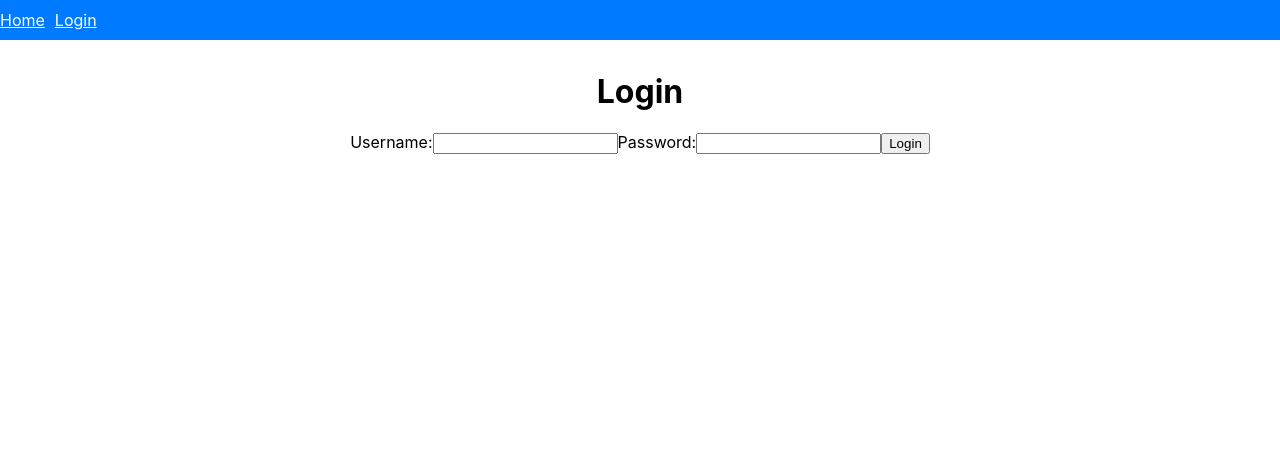
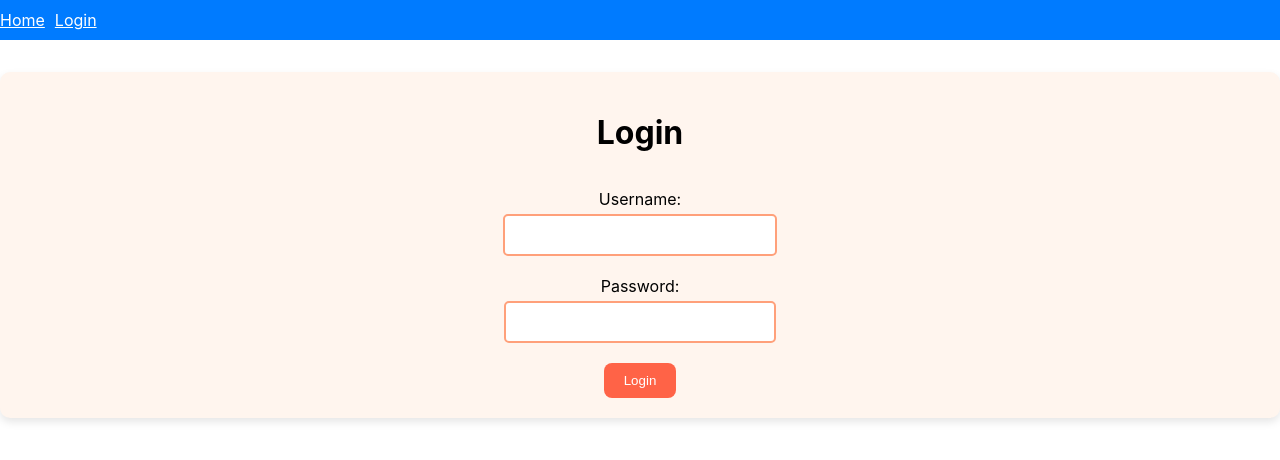
Before and after one commit to Peagledor/recipe-app-capstone, a React (Create React App) app: page /login in a window 1280 px wide. Shown: the top 460 px of the page. Built offline with nearby package versions, Linux system fonts and the light colour scheme; the HTML template or start-up script is replaced by a standard one.

Commit message:
styled login

```diff
--- a/src/pages/Login.jsx
+++ b/src/pages/Login.jsx
@@ -1,29 +1,35 @@
-import { useState } from "react";
-import { useDispatch } from "react-redux";
-import { useNavigate } from "react-router-dom"; // Use navigate hook
-import { loginUser } from "../controllers/userController"; // Reference this function
-import { authActions } from "../redux/slices/userSlice";
+// Login.jsx
+import React, { useState } from 'react';
+import { useNavigate } from 'react-router-dom';
+import { useDispatch } from 'react-redux';
+import { loginUser } from '../controllers/userController';
+import { authActions } from '../redux/slices/userSlice';
+import styles from './Login.module.css';
 
 const Login = () => {
-  const [username, setUsername] = useState("");
-  const [password, setPassword] = useState("");
+    const [username, setUsername] = useState('');
+    const [password, setPassword] = useState('');
     const dispatch = useDispatch();
-  const navigate = useNavigate(); // Use navigate hook
+    const navigate = useNavigate();
 
     const handleSubmit = async (event) => {
         event.preventDefault();
-
-    const credentials = { username, password };
-    const user = await loginUser(credentials, navigate); // Pass navigate
-
+        try {
+            const user = await loginUser({ username, password });
             if (user) {
-      dispatch(authActions.login(user)); // Update Redux store
-      navigate("/"); // Redirect to Home page after login
+                dispatch(authActions.login(user));
+                navigate('/');
+            } else {
+                alert('Invalid credentials, please try again.');
+            }
+        } catch (error) {
+            console.error('Login error:', error);
+            alert('Login failed, please check your connection and try again.');
         }
     };
 
     return (
-    <form onSubmit={handleSubmit}>
+        <form onSubmit={handleSubmit} className={styles.loginForm}>
             <h1>Login</h1>
             <label>
                 Username:
@@ -31,19 +37,21 @@ const Login = () => {
                     type="text"
                     value={username}
                     onChange={(e) => setUsername(e.target.value)}
+                    required
+                    className={styles.inputField}
                 />
             </label>
-
             <label>
                 Password:
                 <input
                     type="password"
                     value={password}
                     onChange={(e) => setPassword(e.target.value)}
+                    required
+                    className={styles.inputField}
                 />
             </label>
-
-      <button type="submit">Login</button>
+            <button type="submit" className={styles.loginButton}>Login</button>
         </form>
     );
 };
--- /dev/null
+++ b/src/pages/Login.module.css
@@ -0,0 +1,34 @@
+/* Login.module.css */
+.loginForm {
+    display: flex;
+    flex-direction: column;
+    align-items: center;
+    gap: 15px;
+    padding: 20px;
+    background-color: #fff5ee;
+    border-radius: 10px;
+    box-shadow: 0 4px 8px rgba(0, 0, 0, 0.1);
+}
+
+.inputField {
+    width: 80%;
+    padding: 10px;
+    margin: 5px 0;
+    border: 2px solid #ffa07a;
+    border-radius: 5px;
+    font-size: 16px;
+}
+
+.loginButton {
+    padding: 10px 20px;
+    background-color: #ff6347;
+    color: white;
+    border: none;
+    border-radius: 8px;
+    cursor: pointer;
+    transition: background-color 0.3s ease;
+}
+
+.loginButton:hover {
+    background-color: #ff4500;
+}
--- a/src/pages/RecipePosts.jsx
+++ b/src/pages/RecipePosts.jsx
@@ -1,55 +1,28 @@
-import { useEffect, useState, useCallback } from 'react';
+import React, { useEffect, useState } from 'react';
 import RecipeCard from '../components/RecipeCard';
-import CommentCard from '../components/CommentCard';
+import styles from './RecipePosts.module.css';
 import { getRecipes } from '../controllers/recipesController';
+
 const RecipePosts = () => {
     const [recipes, setRecipes] = useState([]);
+
     useEffect(() => {
         const loadRecipes = async () => {
             const recipesData = await getRecipes();
             setRecipes(recipesData);
         };
+
         loadRecipes();
     }, []);
-  const handleCommentDeleted = useCallback((commentId, recipeId) => {
-    setRecipes((prevRecipes) =>
-      prevRecipes.map((recipe) =>
-        recipe.id === recipeId
-          ? { ...recipe, comments: recipe.comments.filter(comment => comment.id !== commentId) }
-          : recipe
-      )
-    );
-  }, []);
-  const handleToggleFavorite = useCallback((recipeId) => {
-    setRecipes((prevRecipes) =>
-      prevRecipes.map((recipe) =>
-        recipe.id === recipeId
-          ? { ...recipe, isFavorited: !recipe.isFavorited }
-          : recipe
-      )
-    );
-  }, []);
+
     if (recipes.length === 0) {
-    return <p>No recipes available.</p>;
+        return <p className={styles.noRecipes}>No recipes available.</p>;
     }
+
     return (
-    <div>
+        <div className={styles.recipesContainer}>
             {recipes.map((recipe) => (
-        <div key={recipe.id}>
-          <RecipeCard
-            recipe={recipe}
-            isFavorited={recipe.isFavorited}
-            onToggleFavorite={() => handleToggleFavorite(recipe.id)}
-          />
-          {recipe.comments &&
-            recipe.comments.map((comment) => (
-              <CommentCard
-                key={comment.id}
-                comment={comment}
-                onCommentDeleted={() => handleCommentDeleted(comment.id, recipe.id)}
-              />
-            ))}
-        </div>
+                <RecipeCard key={recipe.id} recipe={recipe} />
             ))}
         </div>
     );
--- /dev/null
+++ b/src/pages/RecipePosts.module.css
@@ -0,0 +1,16 @@
+/* RecipePosts.module.css */
+.recipesContainer {
+    display: flex;
+    flex-wrap: wrap;
+    justify-content: space-around;
+    padding: 20px;
+    gap: 20px;
+}
+
+.noRecipes {
+    color: #ff6347; /* Tomato */
+    font-size: 24px;
+    text-align: center;
+    width: 100%;
+    padding: 50px;
+};
```
Lines whose indentation alone changed are shown as unchanged.
